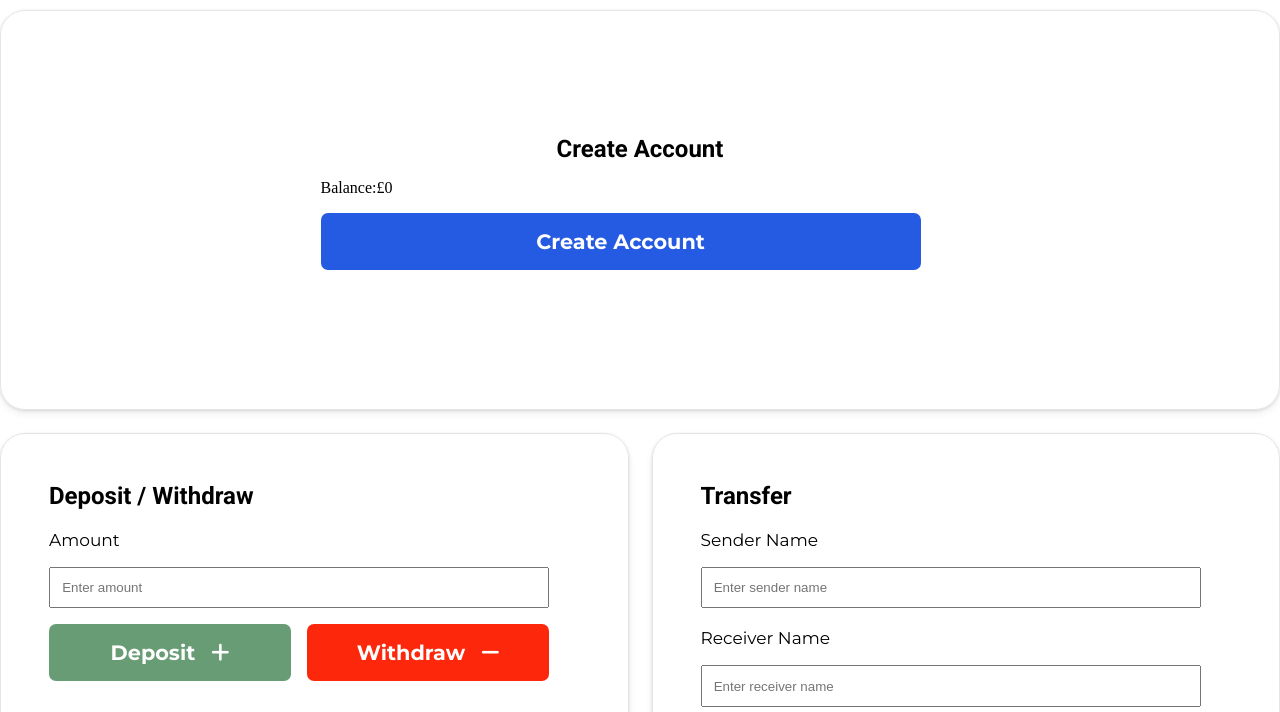
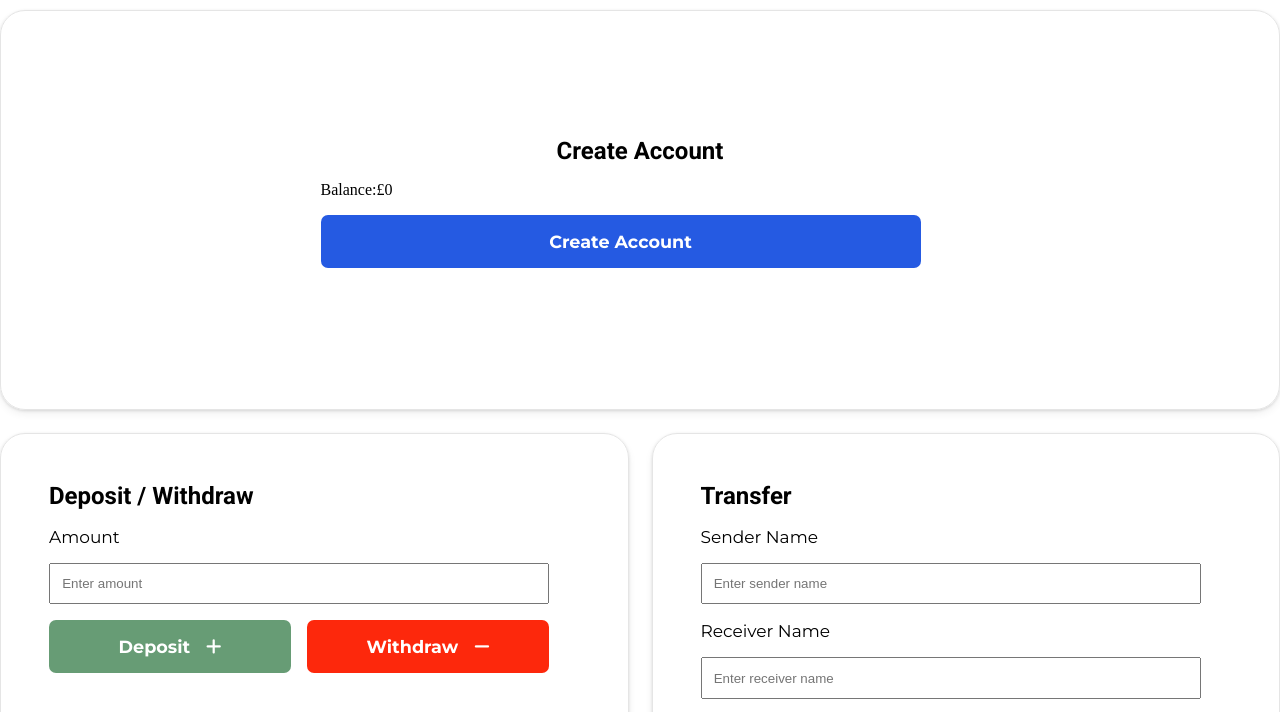
Before and after one commit to Aybi22/Bankapp, a plain HTML site: page index.html in a window 1280 px wide. Shown: the part 76-788 px from the top of the page. Drawn offline with nearby package versions, Linux system fonts and the light colour scheme; a web font is replaced by a local one.

Commit message:
'update paragrpahs and buttons font size"

```diff
--- a/style.css
+++ b/style.css
@@ -30,9 +30,12 @@ h1,h2,h3{
 
 button,p{
     font-family:montserrat;
-    font-size:1.3rem;
+    font-size:1.1rem;
     font-weight: 700;
     text-transform: capitalize;
+}
+.amount-text{
+
 }
 
 
```
